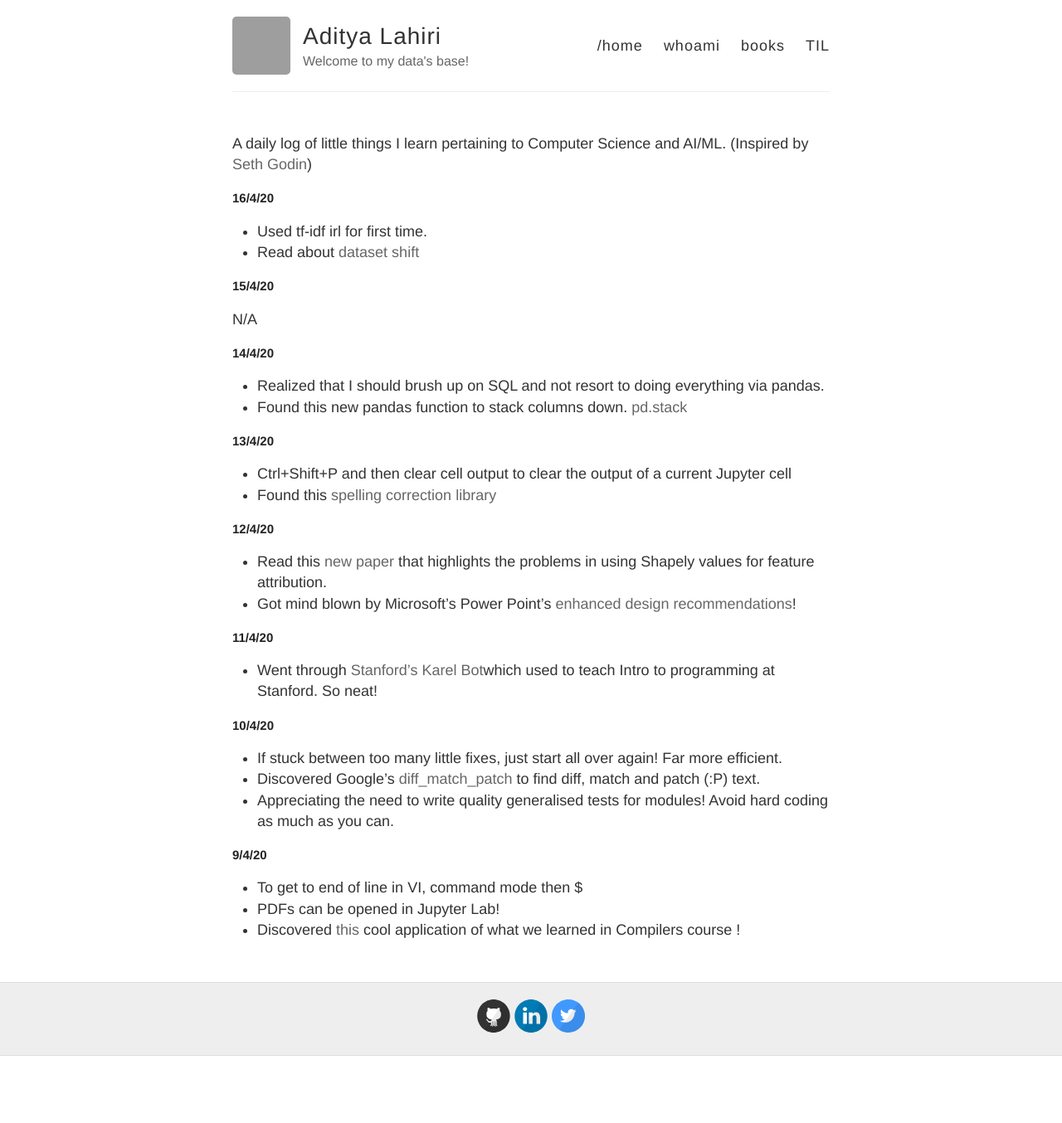
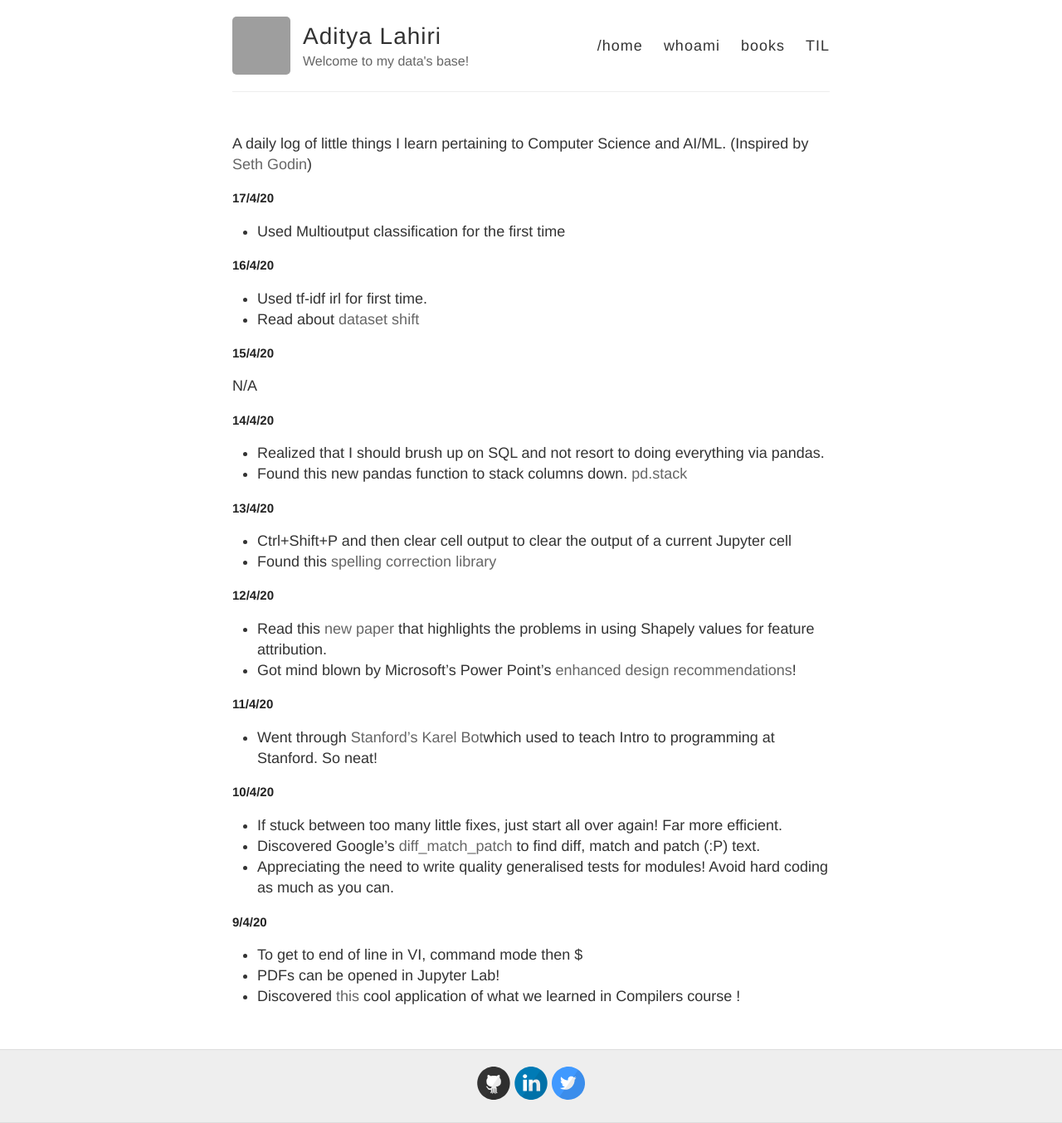
Before and after one commit to adityalahiri/adityalahiri.github.io, a Jekyll site: the page built from TIL.md, in a window 1280 px wide. Shown: the whole page at 83% size. Built offline with Jekyll 4.4.1, drawn with Linux system fonts in a browser that asks for light colours; our own code applies the rules of GitHub Pages for plain Markdown files; before the commit the page ends 1273 px from its top, so only the background shows below that; grey boxes are pictures that could not be loaded.

Commit message:
Update for 17/4/20

```diff
--- a/TIL.md
+++ b/TIL.md
@@ -1,5 +1,9 @@
 A daily log of little things I learn pertaining to Computer Science and AI/ML.
 (Inspired by [Seth Godin](https://seths.blog/))
+
+## 17/4/20
+
+* Used Multioutput classification for the first time
 
 ## 16/4/20
 
```
